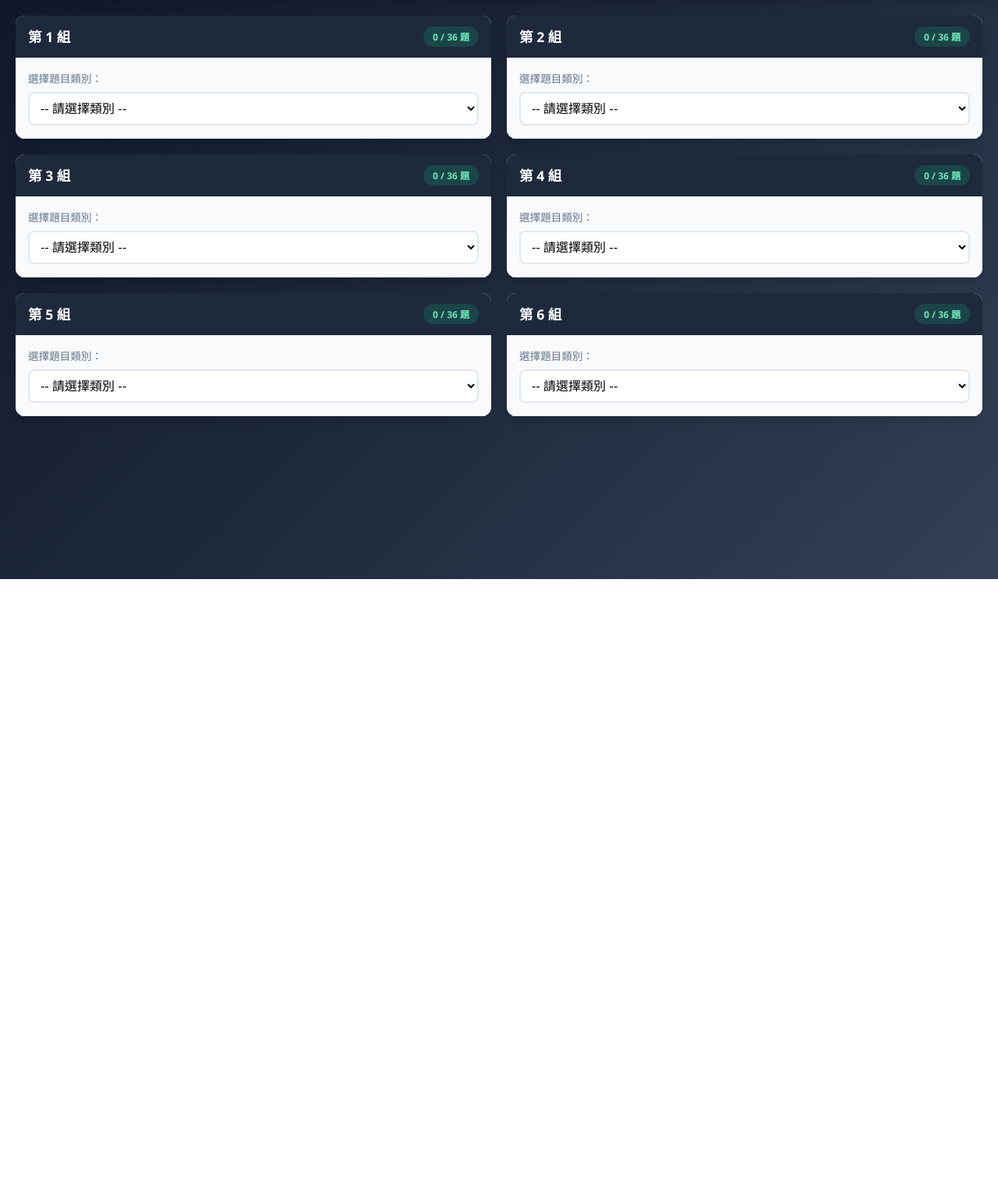
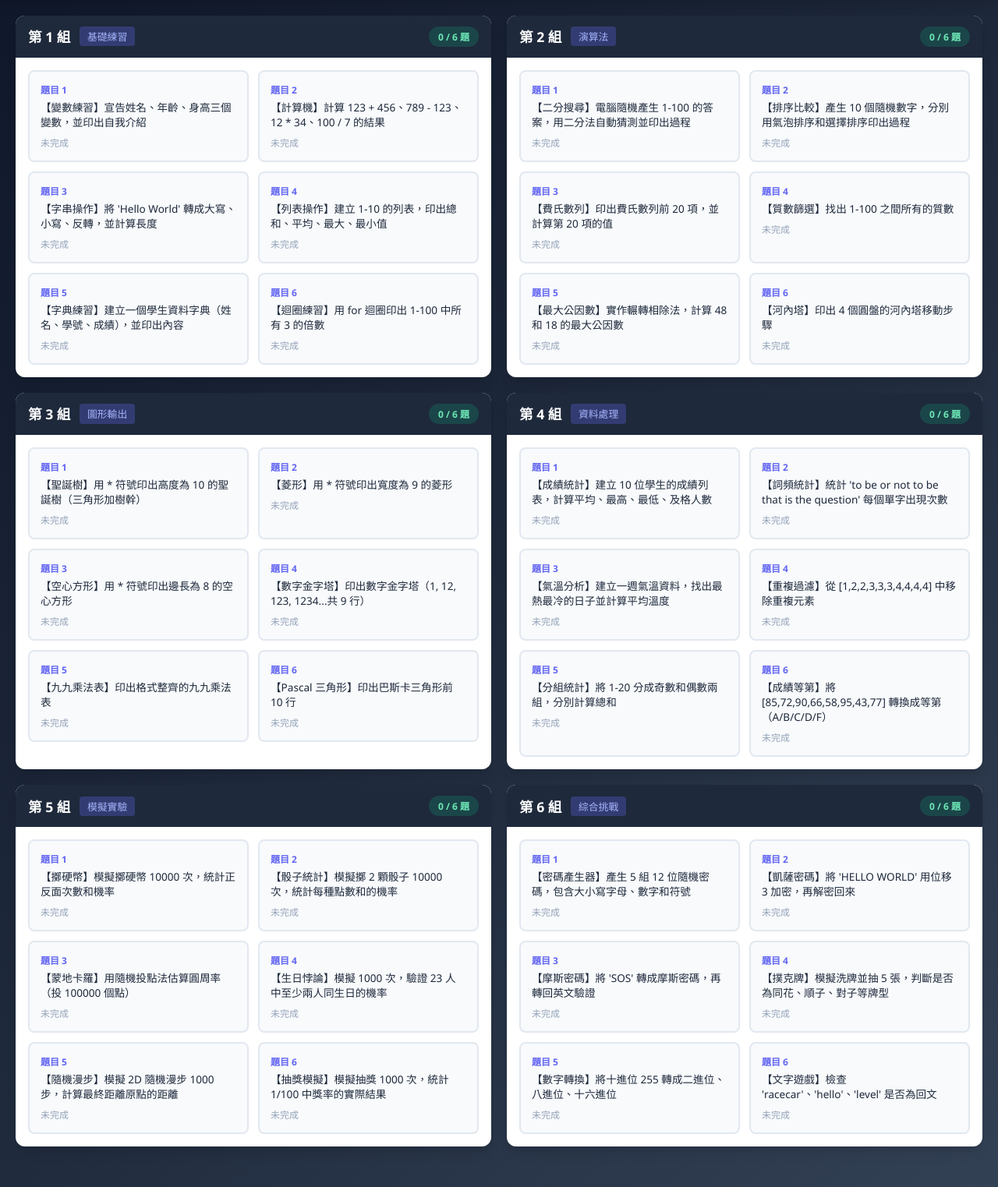
Before and after one commit to maso0310/python_playground, a Flask app: page / in a window 1280 px wide. Shown: the part 57-1580 px from the top of the page at 78% size. Before the commit the page ends 800 px from the top, so only its background shows below. Run offline with Flask 2, Linux system fonts and the light colour scheme; parts of the project's set-up code (start-up, migrations or seed data) failed here and were passed over.

Commit message:
更新任務數量

```diff
--- a/app.py
+++ b/app.py
@@ -14,8 +14,8 @@ from datetime import datetime
 
 real_app = Flask(__name__)
 
-# 題目類別名稱
-CATEGORIES = {
+# 各組的題目類別名稱
+GROUP_NAMES = {
     1: "基礎練習",
     2: "演算法",
     3: "圖形輸出",
@@ -24,9 +24,9 @@ CATEGORIES = {
     6: "綜合挑戰"
 }
 
-# 所有題目（按類別分組，每類別6題）
-TASKS = {
-    1: {  # 基礎練習
+# 各組的題目（每組 6 題，互不重複）
+GROUP_TASKS = {
+    1: {  # 第 1 組：基礎練習
         1: "【變數練習】宣告姓名、年齡、身高三個變數，並印出自我介紹",
         2: "【計算機】計算 123 + 456、789 - 123、12 * 34、100 / 7 的結果",
         3: "【字串操作】將 'Hello World' 轉成大寫、小寫、反轉，並計算長度",
@@ -34,7 +34,7 @@ TASKS = {
         5: "【字典練習】建立一個學生資料字典（姓名、學號、成績），並印出內容",
         6: "【迴圈練習】用 for 迴圈印出 1-100 中所有 3 的倍數"
     },
-    2: {  # 演算法
+    2: {  # 第 2 組：演算法
         1: "【二分搜尋】電腦隨機產生 1-100 的答案，用二分法自動猜測並印出過程",
         2: "【排序比較】產生 10 個隨機數字，分別用氣泡排序和選擇排序印出過程",
         3: "【費氏數列】印出費氏數列前 20 項，並計算第 20 項的值",
@@ -42,7 +42,7 @@ TASKS = {
         5: "【最大公因數】實作輾轉相除法，計算 48 和 18 的最大公因數",
         6: "【河內塔】印出 4 個圓盤的河內塔移動步驟"
     },
-    3: {  # 圖形輸出
+    3: {  # 第 3 組：圖形輸出
         1: "【聖誕樹】用 * 符號印出高度為 10 的聖誕樹（三角形加樹幹）",
         2: "【菱形】用 * 符號印出寬度為 9 的菱形",
         3: "【空心方形】用 * 符號印出邊長為 8 的空心方形",
@@ -50,7 +50,7 @@ TASKS = {
         5: "【九九乘法表】印出格式整齊的九九乘法表",
         6: "【Pascal 三角形】印出巴斯卡三角形前 10 行"
     },
-    4: {  # 資料處理
+    4: {  # 第 4 組：資料處理
         1: "【成績統計】建立 10 位學生的成績列表，計算平均、最高、最低、及格人數",
         2: "【詞頻統計】統計 'to be or not to be that is the question' 每個單字出現次數",
         3: "【氣溫分析】建立一週氣溫資料，找出最熱最冷的日子並計算平均溫度",
@@ -58,7 +58,7 @@ TASKS = {
         5: "【分組統計】將 1-20 分成奇數和偶數兩組，分別計算總和",
         6: "【成績等第】將 [85,72,90,66,58,95,43,77] 轉換成等第（A/B/C/D/F）"
     },
-    5: {  # 模擬實驗
+    5: {  # 第 5 組：模擬實驗
         1: "【擲硬幣】模擬擲硬幣 10000 次，統計正反面次數和機率",
         2: "【骰子統計】模擬擲 2 顆骰子 10000 次，統計每種點數和的機率",
         3: "【蒙地卡羅】用隨機投點法估算圓周率（投 100000 個點）",
@@ -66,7 +66,7 @@ TASKS = {
         5: "【隨機漫步】模擬 2D 隨機漫步 1000 步，計算最終距離原點的距離",
         6: "【抽獎模擬】模擬抽獎 1000 次，統計 1/100 中獎率的實際結果"
     },
-    6: {  # 綜合挑戰
+    6: {  # 第 6 組：綜合挑戰
         1: "【密碼產生器】產生 5 組 12 位隨機密碼，包含大小寫字母、數字和符號",
         2: "【凱薩密碼】將 'HELLO WORLD' 用位移 3 加密，再解密回來",
         3: "【摩斯密碼】將 'SOS' 轉成摩斯密碼，再轉回英文驗證",
@@ -76,26 +76,20 @@ TASKS = {
     }
 }
 
-# 各組的執行結果（使用 "類別_題號" 作為 key）
-# 結構: groups_data[group_id]["cat_task"] = {code, output, last_run}
+# 各組的執行結果
+# 結構: groups_data[group_id][task_id] = {code, output, last_run}
 groups_data = {i: {} for i in range(1, 7)}
 
 
-def get_task_key(category_id, task_id):
-    """產生任務的唯一 key"""
-    return f"{category_id}_{task_id}"
-
-
-def get_group_task_data(group_id, category_id, task_id):
+def get_group_task_data(group_id, task_id):
     """取得指定組別的指定題目資料"""
-    key = get_task_key(category_id, task_id)
-    if key not in groups_data[group_id]:
-        groups_data[group_id][key] = {
+    if task_id not in groups_data[group_id]:
+        groups_data[group_id][task_id] = {
             "code": "",
             "output": "",
             "last_run": None
         }
-    return groups_data[group_id][key]
+    return groups_data[group_id][task_id]
 
 
 @real_app.route("/")
@@ -103,33 +97,31 @@ def index():
     """主頁面 - 顯示六個組別的練習區"""
     return render_template(
         "index.html",
-        categories=CATEGORIES,
-        tasks=TASKS,
+        group_names=GROUP_NAMES,
+        group_tasks=GROUP_TASKS,
         groups_data=groups_data
     )
 
 
-@real_app.route("/get_task/<int:group_id>/<int:category_id>/<int:task_id>")
-def get_task(group_id, category_id, task_id):
+@real_app.route("/get_task/<int:group_id>/<int:task_id>")
+def get_task(group_id, task_id):
     """取得指定組別的指定題目資料"""
     if group_id not in range(1, 7):
         return jsonify({"error": "無效的組別"}), 400
-    if category_id not in TASKS:
-        return jsonify({"error": "無效的類別"}), 400
-    if task_id not in TASKS[category_id]:
+    if task_id not in GROUP_TASKS[group_id]:
         return jsonify({"error": "無效的題目"}), 400
 
-    task_data = get_group_task_data(group_id, category_id, task_id)
+    task_data = get_group_task_data(group_id, task_id)
     return jsonify({
-        "task": TASKS[category_id][task_id],
+        "task": GROUP_TASKS[group_id][task_id],
         "code": task_data["code"],
         "output": task_data["output"],
         "last_run": task_data["last_run"]
     })
 
 
-@real_app.route("/run/<int:group_id>/<int:category_id>/<int:task_id>", methods=["POST"])
-def run_code(group_id, category_id, task_id):
+@real_app.route("/run/<int:group_id>/<int:task_id>", methods=["POST"])
+def run_code(group_id, task_id):
     """執行指定組別的指定題目程式碼"""
     if group_id not in range(1, 7):
         return jsonify({"error": "無效的組別"}), 400
@@ -137,7 +129,7 @@ def run_code(group_id, category_id, task_id):
     data = request.get_json()
     code = data.get("code", "")
 
-    task_data = get_group_task_data(group_id, category_id, task_id)
+    task_data = get_group_task_data(group_id, task_id)
     task_data["code"] = code
     task_data["last_run"] = datetime.now().strftime("%Y-%m-%d %H:%M:%S")
 
@@ -175,8 +167,8 @@ def run_code(group_id, category_id, task_id):
     })
 
 
-@real_app.route("/save/<int:group_id>/<int:category_id>/<int:task_id>", methods=["POST"])
-def save_code(group_id, category_id, task_id):
+@real_app.route("/save/<int:group_id>/<int:task_id>", methods=["POST"])
+def save_code(group_id, task_id):
     """儲存程式碼（不執行）"""
     if group_id not in range(1, 7):
         return jsonify({"error": "無效的組別"}), 400
@@ -184,7 +176,7 @@ def save_code(group_id, category_id, task_id):
     data = request.get_json()
     code = data.get("code", "")
 
-    task_data = get_group_task_data(group_id, category_id, task_id)
+    task_data = get_group_task_data(group_id, task_id)
     task_data["code"] = code
 
     return jsonify({"message": "程式碼已儲存"})
@@ -194,8 +186,8 @@ def save_code(group_id, category_id, task_id):
 def get_all_data():
     """取得所有組別的所有資料"""
     return jsonify({
-        "categories": CATEGORIES,
-        "tasks": TASKS,
+        "group_names": GROUP_NAMES,
+        "group_tasks": GROUP_TASKS,
         "groups_data": groups_data
     })
 
@@ -207,9 +199,9 @@ def get_group_summary():
     for group_id in range(1, 7):
         summary[group_id] = {
             "completed": 0,
-            "total": sum(len(tasks) for tasks in TASKS.values())
+            "total": 6  # 每組固定 6 題
         }
-        for key, data in groups_data[group_id].items():
+        for task_id, data in groups_data[group_id].items():
             if data.get("last_run"):
                 summary[group_id]["completed"] += 1
     return jsonify(summary)
@@ -220,21 +212,20 @@ def browse():
     """瀏覽所有組別的成果"""
     return render_template(
         "browse.html",
-        categories=CATEGORIES,
-        tasks=TASKS,
+        group_names=GROUP_NAMES,
+        group_tasks=GROUP_TASKS,
         groups_data=groups_data
     )
 
 
-@real_app.route("/clear/<int:group_id>/<int:category_id>/<int:task_id>", methods=["POST"])
-def clear_task(group_id, category_id, task_id):
+@real_app.route("/clear/<int:group_id>/<int:task_id>", methods=["POST"])
+def clear_task(group_id, task_id):
     """清除指定題目的程式碼和輸出"""
     if group_id not in range(1, 7):
         return jsonify({"error": "無效的組別"}), 400
 
-    key = get_task_key(category_id, task_id)
-    if key in groups_data[group_id]:
-        groups_data[group_id][key] = {
+    if task_id in groups_data[group_id]:
+        groups_data[group_id][task_id] = {
             "code": "",
             "output": "",
             "last_run": None
--- a/static/css/style.css
+++ b/static/css/style.css
@@ -202,9 +202,24 @@ nav a.active {
     color: white;
 }
 
+.group-title-left {
+    display: flex;
+    align-items: center;
+    gap: 0.75rem;
+}
+
 .group-title h2 {
     font-size: 1.1rem;
     font-weight: 600;
+}
+
+.group-category {
+    background: rgba(99, 102, 241, 0.3);
+    color: #a5b4fc;
+    padding: 0.2rem 0.6rem;
+    border-radius: 4px;
+    font-size: 0.8rem;
+    font-weight: 500;
 }
 
 .completed-badge {
@@ -214,35 +229,6 @@ nav a.active {
     border-radius: 20px;
     font-size: 0.75rem;
     font-weight: 600;
-}
-
-/* 類別選擇器 */
-.category-selector {
-    padding: 1rem;
-    background: #f8fafc;
-    border-bottom: 1px solid #e2e8f0;
-}
-
-.category-selector label {
-    display: block;
-    font-size: 0.85rem;
-    color: #64748b;
-    margin-bottom: 0.5rem;
-}
-
-.category-selector select {
-    width: 100%;
-    padding: 0.625rem;
-    border: 2px solid #e2e8f0;
-    border-radius: 8px;
-    font-size: 1rem;
-    background: white;
-    cursor: pointer;
-}
-
-.category-selector select:focus {
-    outline: none;
-    border-color: var(--secondary-color);
 }
 
 /* 題目區域 */
--- a/templates/index.html
+++ b/templates/index.html
@@ -24,7 +24,7 @@
         <label for="mobile-group-select">選擇組別：</label>
         <select id="mobile-group-select" onchange="scrollToGroup(this.value)">
             {% for group_id in range(1, 7) %}
-            <option value="{{ group_id }}">第 {{ group_id }} 組</option>
+            <option value="{{ group_id }}">第 {{ group_id }} 組 - {{ group_names[group_id] }}</option>
             {% endfor %}
         </select>
     </div>
@@ -33,24 +33,26 @@
         {% for group_id in range(1, 7) %}
         <section class="group-section" id="group-{{ group_id }}">
             <div class="group-title">
-                <h2>第 {{ group_id }} 組</h2>
-                <span class="completed-badge" id="badge-{{ group_id }}">0 / 36 題</span>
-            </div>
-
-            <div class="category-selector">
-                <label for="category-{{ group_id }}">選擇題目類別：</label>
-                <select id="category-{{ group_id }}" onchange="loadCategory({{ group_id }}, this.value)">
-                    <option value="">-- 請選擇類別 --</option>
-                    {% for cat_id, cat_name in categories.items() %}
-                    <option value="{{ cat_id }}">{{ cat_name }}</option>
-                    {% endfor %}
-                </select>
+                <div class="group-title-left">
+                    <h2>第 {{ group_id }} 組</h2>
+                    <span class="group-category">{{ group_names[group_id] }}</span>
+                </div>
+                <span class="completed-badge" id="badge-{{ group_id }}">0 / 6 題</span>
             </div>
 
             <!-- 題目列表區域 -->
-            <div class="tasks-area" id="tasks-area-{{ group_id }}" style="display: none;">
-                <div class="tasks-grid" id="tasks-grid-{{ group_id }}">
-                    <!-- 動態載入題目 -->
+            <div class="tasks-area" id="tasks-area-{{ group_id }}">
+                <div class="tasks-grid">
+                    {% for task_id, task_text in group_tasks[group_id].items() %}
+                    <div class="task-card" id="task-card-{{ group_id }}-{{ task_id }}"
+                         onclick="selectTask({{ group_id }}, {{ task_id }})">
+                        <div class="task-number">題目 {{ task_id }}</div>
+                        <div class="task-desc">{{ task_text }}</div>
+                        <div class="task-status" id="task-status-{{ group_id }}-{{ task_id }}">
+                            <span class="status-pending">未完成</span>
+                        </div>
+                    </div>
+                    {% endfor %}
                 </div>
             </div>
 
@@ -87,15 +89,11 @@
     </main>
 
     <script>
-        // 儲存當前各組選擇的類別和題目
+        // 儲存當前各組選擇的題目
         const groupState = {};
         for (let i = 1; i <= 6; i++) {
-            groupState[i] = { categoryId: null, taskId: null };
+            groupState[i] = { taskId: null };
         }
-
-        // 題目資料（從後端取得）
-        const categories = {{ categories | tojson }};
-        const tasks = {{ tasks | tojson }};
 
         // 滾動到指定組別
         function scrollToGroup(groupId) {
@@ -105,66 +103,12 @@
             }
         }
 
-        // 載入類別的所有題目
-        function loadCategory(groupId, categoryId) {
-            if (!categoryId) {
-                document.getElementById(`tasks-area-${groupId}`).style.display = 'none';
-                document.getElementById(`editor-area-${groupId}`).style.display = 'none';
-                return;
-            }
-
-            groupState[groupId].categoryId = parseInt(categoryId);
-            groupState[groupId].taskId = null;
-
-            const tasksGrid = document.getElementById(`tasks-grid-${groupId}`);
-            const categoryTasks = tasks[categoryId];
-
-            let html = '';
-            for (const [taskId, taskText] of Object.entries(categoryTasks)) {
-                html += `
-                    <div class="task-card" id="task-card-${groupId}-${categoryId}-${taskId}"
-                         onclick="selectTask(${groupId}, ${categoryId}, ${taskId})">
-                        <div class="task-number">題目 ${taskId}</div>
-                        <div class="task-desc">${taskText}</div>
-                        <div class="task-status" id="task-status-${groupId}-${categoryId}-${taskId}">
-                            <span class="status-pending">未完成</span>
-                        </div>
-                    </div>
-                `;
-            }
-            tasksGrid.innerHTML = html;
-
-            // 載入各題目的狀態
-            for (const taskId of Object.keys(categoryTasks)) {
-                loadTaskStatus(groupId, categoryId, taskId);
-            }
-
-            document.getElementById(`tasks-area-${groupId}`).style.display = 'block';
-            document.getElementById(`editor-area-${groupId}`).style.display = 'none';
-        }
-
-        // 載入題目狀態
-        function loadTaskStatus(groupId, categoryId, taskId) {
-            fetch(`/python_playground/get_task/${groupId}/${categoryId}/${taskId}`)
-                .then(response => response.json())
-                .then(data => {
-                    const statusEl = document.getElementById(`task-status-${groupId}-${categoryId}-${taskId}`);
-                    const cardEl = document.getElementById(`task-card-${groupId}-${categoryId}-${taskId}`);
-
-                    if (data.last_run) {
-                        statusEl.innerHTML = `<span class="status-done">已完成</span>`;
-                        cardEl.classList.add('completed');
-                    }
-                });
-        }
-
         // 選擇題目
-        function selectTask(groupId, categoryId, taskId) {
-            groupState[groupId].categoryId = categoryId;
+        function selectTask(groupId, taskId) {
             groupState[groupId].taskId = taskId;
 
             // 載入題目資料
-            fetch(`/python_playground/get_task/${groupId}/${categoryId}/${taskId}`)
+            fetch(`/python_playground/get_task/${groupId}/${taskId}`)
                 .then(response => response.json())
                 .then(data => {
                     document.getElementById(`current-task-text-${groupId}`).textContent = data.task;
@@ -182,7 +126,7 @@
         function backToTasks(groupId) {
             // 自動儲存
             const code = document.getElementById(`code-${groupId}`).value;
-            if (code.trim() && groupState[groupId].categoryId && groupState[groupId].taskId) {
+            if (code.trim() && groupState[groupId].taskId) {
                 saveCode(groupId);
             }
 
@@ -190,13 +134,33 @@
             document.getElementById(`editor-area-${groupId}`).style.display = 'none';
 
             // 重新載入題目狀態
-            loadCategory(groupId, groupState[groupId].categoryId);
+            loadGroupTaskStatus(groupId);
+        }
+
+        // 載入組別所有題目的狀態
+        function loadGroupTaskStatus(groupId) {
+            for (let taskId = 1; taskId <= 6; taskId++) {
+                fetch(`/python_playground/get_task/${groupId}/${taskId}`)
+                    .then(response => response.json())
+                    .then(data => {
+                        const statusEl = document.getElementById(`task-status-${groupId}-${taskId}`);
+                        const cardEl = document.getElementById(`task-card-${groupId}-${taskId}`);
+
+                        if (data.last_run) {
+                            statusEl.innerHTML = `<span class="status-done">已完成</span>`;
+                            cardEl.classList.add('completed');
+                        } else {
+                            statusEl.innerHTML = `<span class="status-pending">未完成</span>`;
+                            cardEl.classList.remove('completed');
+                        }
+                    });
+            }
         }
 
         // 執行程式碼
         function runCode(groupId) {
-            const { categoryId, taskId } = groupState[groupId];
-            if (!categoryId || !taskId) return;
+            const taskId = groupState[groupId].taskId;
+            if (!taskId) return;
 
             const code = document.getElementById(`code-${groupId}`).value;
             const outputArea = document.getElementById(`output-${groupId}`);
@@ -208,7 +172,7 @@
 
             outputArea.textContent = '正在執行程式碼...';
 
-            fetch(`/python_playground/run/${groupId}/${categoryId}/${taskId}`, {
+            fetch(`/python_playground/run/${groupId}/${taskId}`, {
                 method: 'POST',
                 headers: { 'Content-Type': 'application/json' },
                 body: JSON.stringify({ code: code })
@@ -227,12 +191,12 @@
 
         // 儲存程式碼
         function saveCode(groupId) {
-            const { categoryId, taskId } = groupState[groupId];
-            if (!categoryId || !taskId) return;
+            const taskId = groupState[groupId].taskId;
+            if (!taskId) return;
 
             const code = document.getElementById(`code-${groupId}`).value;
 
-            fetch(`/python_playground/save/${groupId}/${categoryId}/${taskId}`, {
+            fetch(`/python_playground/save/${groupId}/${taskId}`, {
                 method: 'POST',
                 headers: { 'Content-Type': 'application/json' },
                 body: JSON.stringify({ code: code })
@@ -259,8 +223,8 @@
                 });
         }
 
-        // 初始化載入所有組別的完成狀況
-        function initBadges() {
+        // 初始化載入所有組別的狀態
+        function initAll() {
             fetch('/python_playground/get_group_summary')
                 .then(response => response.json())
                 .then(data => {
@@ -269,6 +233,7 @@
                         if (badge && data[groupId]) {
                             badge.textContent = `${data[groupId].completed} / ${data[groupId].total} 題`;
                         }
+                        loadGroupTaskStatus(groupId);
                     }
                 });
         }
@@ -301,7 +266,7 @@
         setInterval(function() {
             for (let groupId = 1; groupId <= 6; groupId++) {
                 const code = document.getElementById(`code-${groupId}`).value;
-                if (code.trim() && groupState[groupId].categoryId && groupState[groupId].taskId) {
+                if (code.trim() && groupState[groupId].taskId) {
                     saveCode(groupId);
                 }
             }
@@ -309,7 +274,7 @@
 
         // 頁面載入時初始化
         document.addEventListener('DOMContentLoaded', function() {
-            initBadges();
+            initAll();
             document.querySelectorAll('.code-editor').forEach(editor => {
                 editor.setAttribute('spellcheck', 'false');
             });
```
Also changed, not shown: templates/browse.html (+13 -29 lines).
